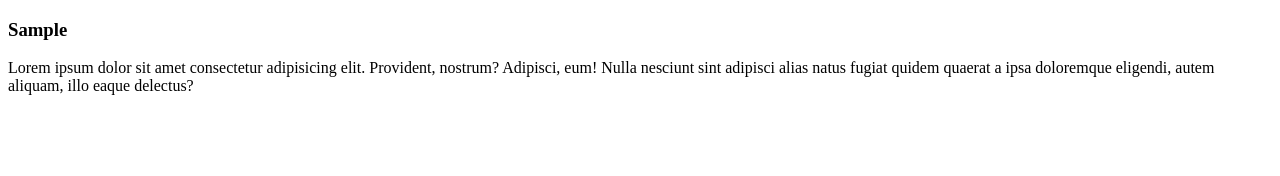
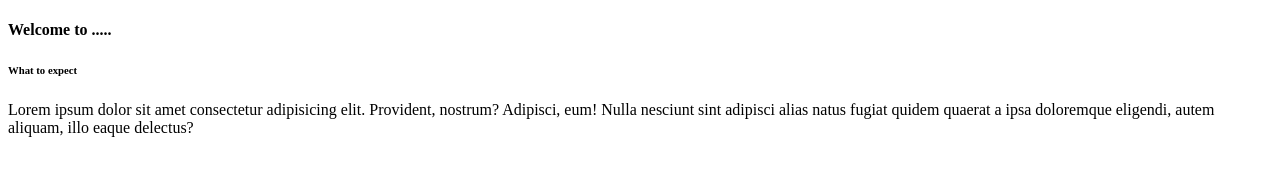
Before and after one commit to UmutesiMMA/Git-Redo, a plain HTML site: page home.html in a window 1280 px wide. Drawn offline with Linux system fonts and the light colour scheme.

Commit message:
changes on the home page

```diff
--- a/home.html
+++ b/home.html
@@ -3,10 +3,11 @@
 <head>
     <meta charset="UTF-8">
     <meta name="viewport" content="width=device-width, initial-scale=1.0">
-    <title>Home</title>
+    <title>Home page</title>
 </head>
 <body>
-    <h3>Sample</h3>
+    <h4>Welcome to .....</h4>
+    <h6>What to expect</h6>
     <p>Lorem ipsum dolor sit amet consectetur adipisicing elit. Provident, nostrum? Adipisci, eum! Nulla nesciunt sint adipisci alias natus fugiat quidem quaerat a ipsa doloremque eligendi, autem aliquam, illo eaque delectus?</p>
 
 </body>
```
